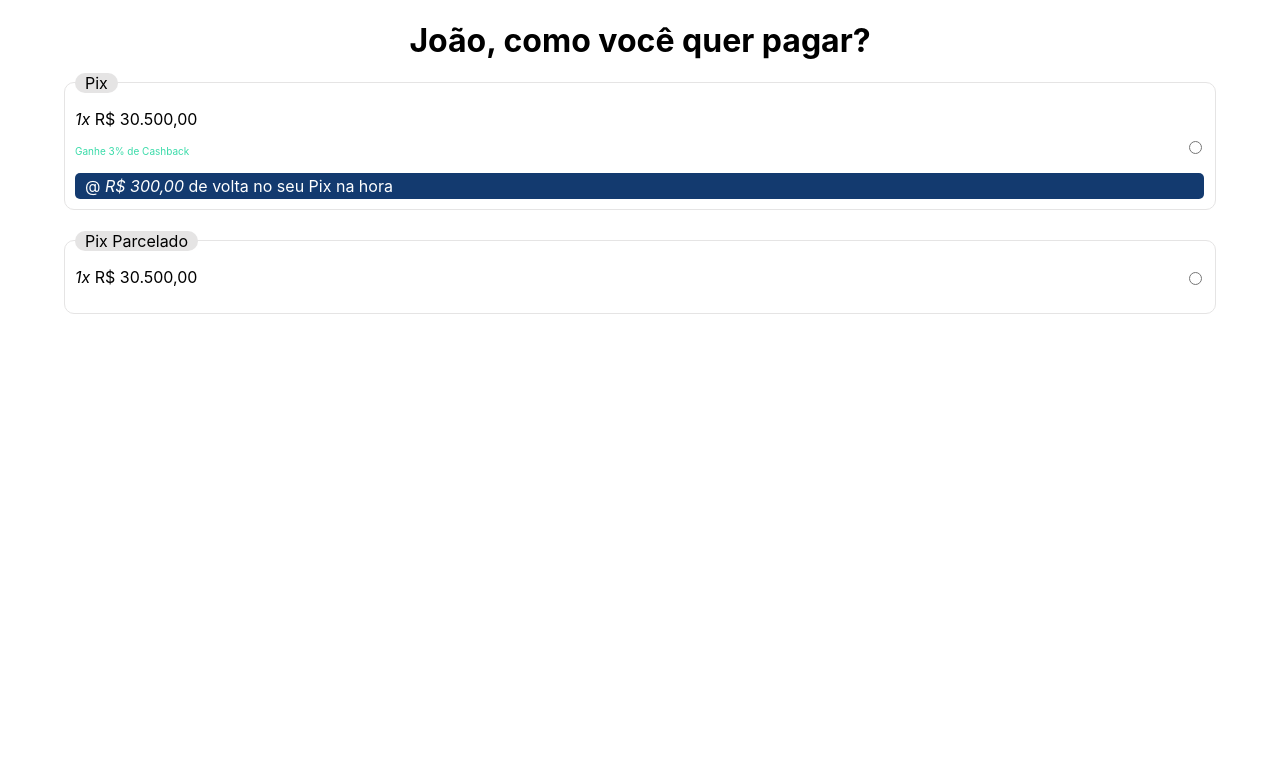
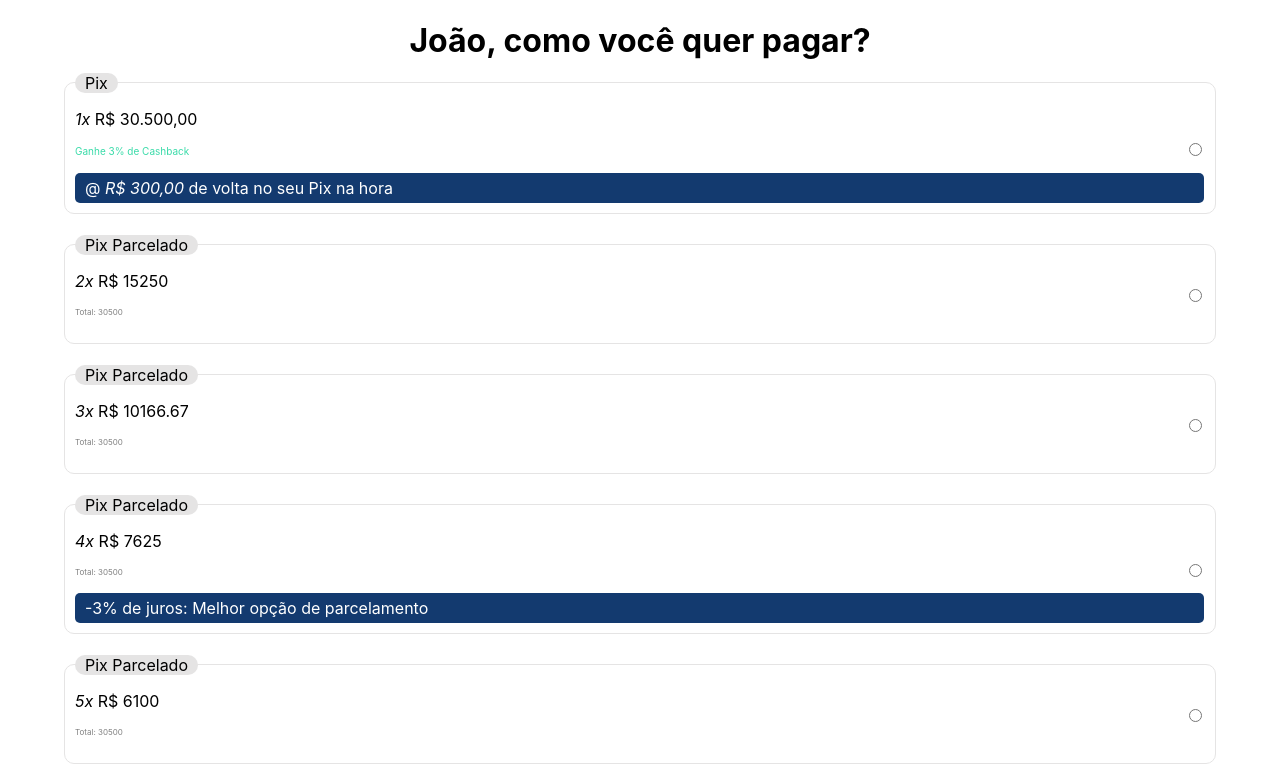
Before and after one commit to phelipegomes/codeChallangeWoovi, a React (Create React App) app: page / in a window 1280 px wide. Shown: the top 784 px of the page. Built offline with nearby package versions, Linux system fonts and the light colour scheme.

Commit message:
inclusão de lista

```diff
--- a/src/App.css
+++ b/src/App.css
@@ -8,7 +8,7 @@
   background-color: #133a6f;
   color: white;
   border-radius: 5px;
-  padding: 3px 10px;
+  padding: 5px 10px;
   width: 100%;
 }
 
@@ -44,7 +44,6 @@
   right: 10px;
 }
 
-
 .color {
   color: greenyellow;
 }
--- a/src/App.js
+++ b/src/App.js
@@ -1,26 +1,14 @@
 import './App.css';
 import FirstBox from "./components/avista/AvistaBox";
 import OtherBox from "./components/parcelado/ParceladoBox"
-
 
 function App() {
   return (
     <div className="App">
       <div className='main'>
         <h1 style={{textAlign: "center"}}>João, como você quer pagar?</h1>
-        <label htmlFor="first-box-radio" className="radio-label">
-          <div className="radio-container">
             <FirstBox />
-            <input type="radio" id="first-box-radio" name="payment-option" value="avista" />
-          </div>
-
-        </label>
-        <label htmlFor="other-box-radio" className="radio-label">
-          <div className="radio-container">
             <OtherBox />
-            <input type="radio" id="other-box-radio" name="payment-option" value="parcelado" />
-          </div>
-        </label>
       </div>
     </div>
   );
--- a/src/components/avista/AvistaBox.js
+++ b/src/components/avista/AvistaBox.js
@@ -2,17 +2,25 @@ import "./avista.css"
 
 export default function FirstBox() {
     return (
+        <label htmlFor="first-box-radio" className="radio-label">
+            <div className="radio-container">
                 <div className="avista-box">
-        <div className="margin-spacer"><span className="pix-tag">Pix</span></div>
+                    <div className="margin-spacer"><span className="pix-tag">Pix</span>
+                    </div>
                         <div className="price-box">
                             <p><em>1x</em> R$ 30.500,00</p>
-            <p style={{color: '#3adba9', fontSize: 10
-            }}>Ganhe 3% de Cashback</p>
+                            <p style={{color: '#3adba9', fontSize: 10 }}>Ganhe 3% de Cashback</p>
                     <p className="cash-back-tag"></p>
                     <div className="flag">
                     @ <em>R$ 300,00</em> de volta no seu Pix na hora
                     </div>
                 </div>
             </div>
+          <input type="radio" id="first-box-radio" name="payment-option" value="avista" />
+        </div>
+
+      </label>
+
+
     );
 };
--- a/src/components/parcelado/ParceladoBox.js
+++ b/src/components/parcelado/ParceladoBox.js
@@ -1,13 +1,36 @@
+import valuesObject from './prices';
 import "./parcelado.css"
 
 export default function OtherBox() {
+
+    const valuesToMap = valuesObject.slice(1);
+    const listBoxes = valuesToMap.map(value => {
+    const inputId = `other-box-radio-${value.id}`;
+    const cashback = <div className="flag"><div>-3% de juros: Melhor opção de parcelamento</div></div>
+
+        return (
+            <label htmlFor={inputId} className="radio-label" key={value.id}>
+                <div className="radio-container">
+                    <div className="parcelado-box">
+                        <div className="margin-spacer">
+                            <span className="pix-tag">{value.tag}</span>
+                        </div>
+                        <div className="price-box">
+                            <p><em>{value.id}x</em> R$ {value.currentValue}</p>
+                            <p style={{fontSize: 8, color: 'gray'}}>Total: {value.totalValue}</p>
+                            <p className="cash-back-tag"></p>
+                            {value.cashback && cashback}
+                        </div>
+                    </div>
+                    <input type="radio" id={inputId} name="payment-option" value="parcelado" />
+                </div>
+            </label>
+        );
+    });
+
     return (
-        <div className="parcelado-box">
-        <div className="margin-spacer"><span className="pix-tag">Pix Parcelado</span></div>
-        <div className="price-box">
-            <p><em>1x</em> R$ 30.500,00</p>
-            <p className="cash-back-tag"></p>
-        </div>
-        </div>
+        <>
+            {listBoxes}
+        </>
     );
 };
--- /dev/null
+++ b/src/components/parcelado/prices.js
@@ -0,0 +1,23 @@
+let valuesObject = [{
+    id: 1,
+    tag: "Pix",
+    cashback: false,
+    totalValue: 30500,
+    currentValue: 30500
+}];
+
+for (let i = 2; i < 8; i++) {
+    let newObject = { ...valuesObject[0] };
+    newObject.id = i;
+    if (newObject.id > 1) {
+        newObject.tag = "Pix Parcelado"
+    }
+    if (i === 4) {
+        newObject.cashback = true;
+    }
+    newObject.currentValue = parseFloat((newObject.totalValue / newObject.id).toFixed(2));
+    valuesObject.push(newObject);
+}
+
+console.log(valuesObject)
+export default valuesObject;
```
Lines whose indentation alone changed are shown as unchanged.
